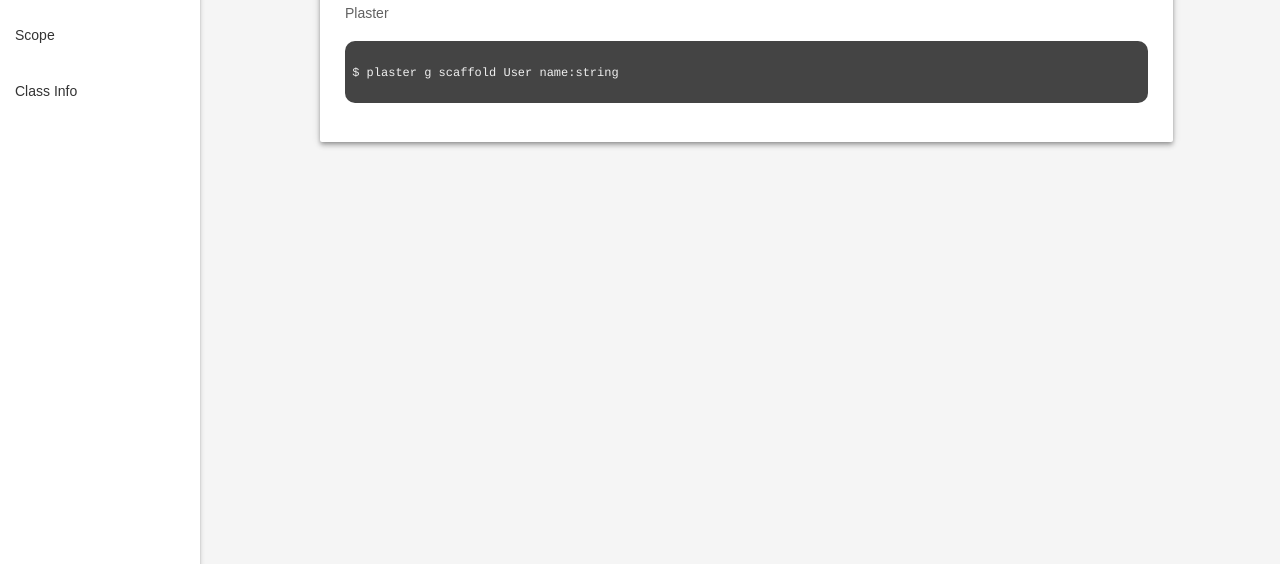
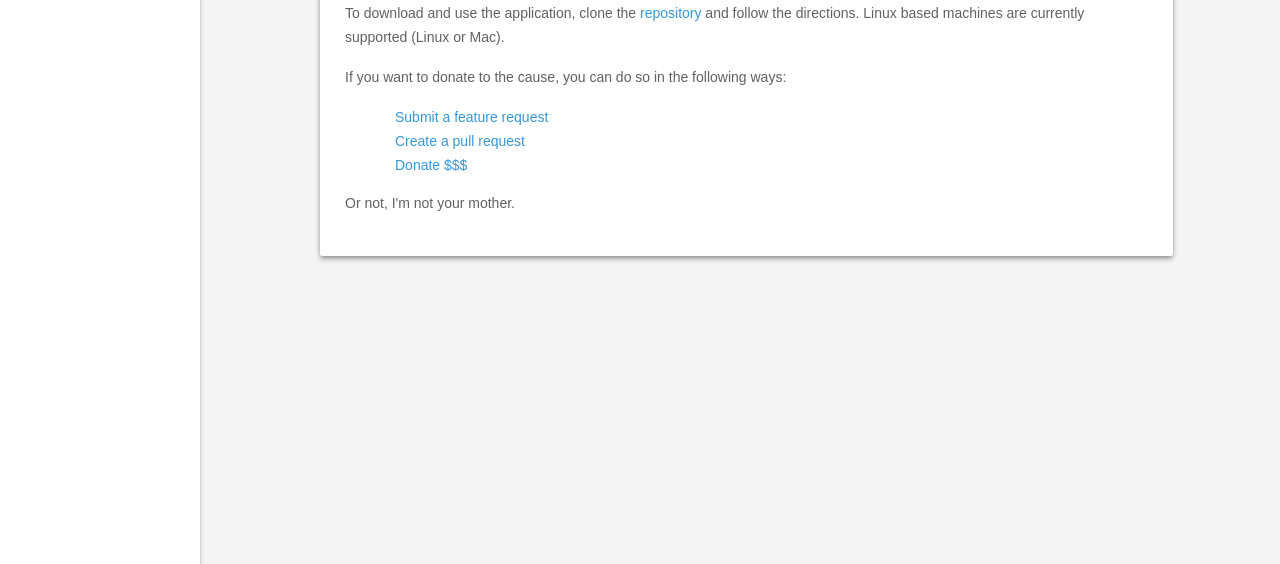
Before and after one commit to JDrost1818/plaster, a plain HTML site: page docs/documentation.html in a window 1280 px wide. Shown: the part 236-800 px from the top of the page. Drawn offline with nearby package versions, Linux system fonts and the light colour scheme.

Commit message:
Began consolidating mode,scope,class-info into usage

```diff
--- a/docs/documentation.html
+++ b/docs/documentation.html
@@ -60,13 +60,7 @@
                         <a data-rel="configuration" class="doc-link">Configuration</a>
                     </li>
                     <li class="side-link-entry">
-                        <a data-rel="mode" class="doc-link">Mode</a>
-                    </li>
-                    <li class="side-link-entry">
-                        <a data-rel="scope" class="doc-link">Scope</a>
-                    </li>
-                    <li class="side-link-entry">
-                        <a data-rel="class-info" class="doc-link">Class Info</a>
+                        <a data-rel="usage" class="doc-link">Usage</a>
                     </li>
                 </ul>
 
--- a/docs/documentation/general.html
+++ b/docs/documentation/general.html
@@ -2,12 +2,19 @@
     <h3>General</h3>
     <hr class="doc-separator"/>
     <p>
-        Plaster
+        To download and use the application, clone the
+        <a href="https://github.com/JDrost1818/plaster" class="red-hover blue-text">repository</a>
+        and follow the directions. Linux based machines are currently supported (Linux or Mac).
     </p>
-    <div id="codeSnippet">
-        <pre class="terminal">
-            <code>
- $ plaster g scaffold User name:string</code>
-        </pre>
-    </div>
+    <p>
+        If you want to donate to the cause, you can do so in the following ways:
+    </p>
+    <ul class="indented">
+        <li><a href="https://waffle.io/JDrost1818/plaster" class="red-hover blue-text">Submit a feature request</a></li>
+        <li><a href="https://github.com/JDrost1818/plaster/compare?expand=1" class="red-hover blue-text">Create a pull request</a></li>
+        <li><a href="#This-option-is-not-available-for-your-payment-tier" class="red-hover blue-text" title="LOL a man's gotta try ;)">Donate $$$</a></li>
+    </ul>
+    <p>
+        Or not, I'm not your mother.
+    </p>
 </div>
--- a/docs/js/plaster.js
+++ b/docs/js/plaster.js
@@ -19,7 +19,7 @@ $( document ).ready(function() {
 
 });
 
-const supportedPages = ["general", "mode", "configuration", "scope", "class-info"];
+const supportedPages = ["general", "configuration", "usage"];
 
 /**
  * Changes the doc_content's source to the one provided as long as it is
```
Also changed, not shown: docs/documentation/class-info.html (deleted, +0 -6 lines), docs/documentation/mode.html (deleted, +0 -6 lines), docs/documentation/usage.html (renamed from docs/documentation/scope.html, +2 -1 lines), docs/index.html (+3 -3 lines).
